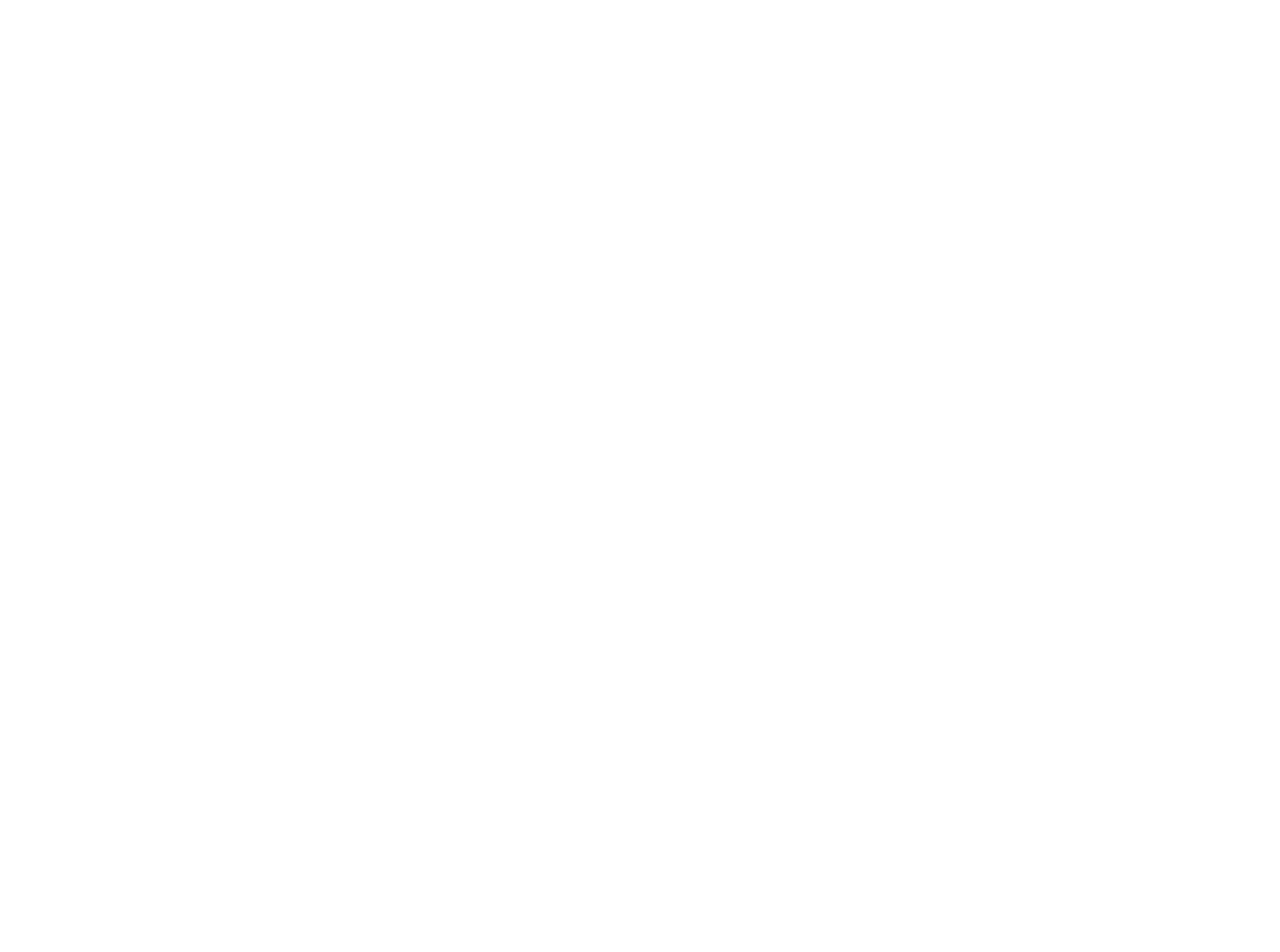
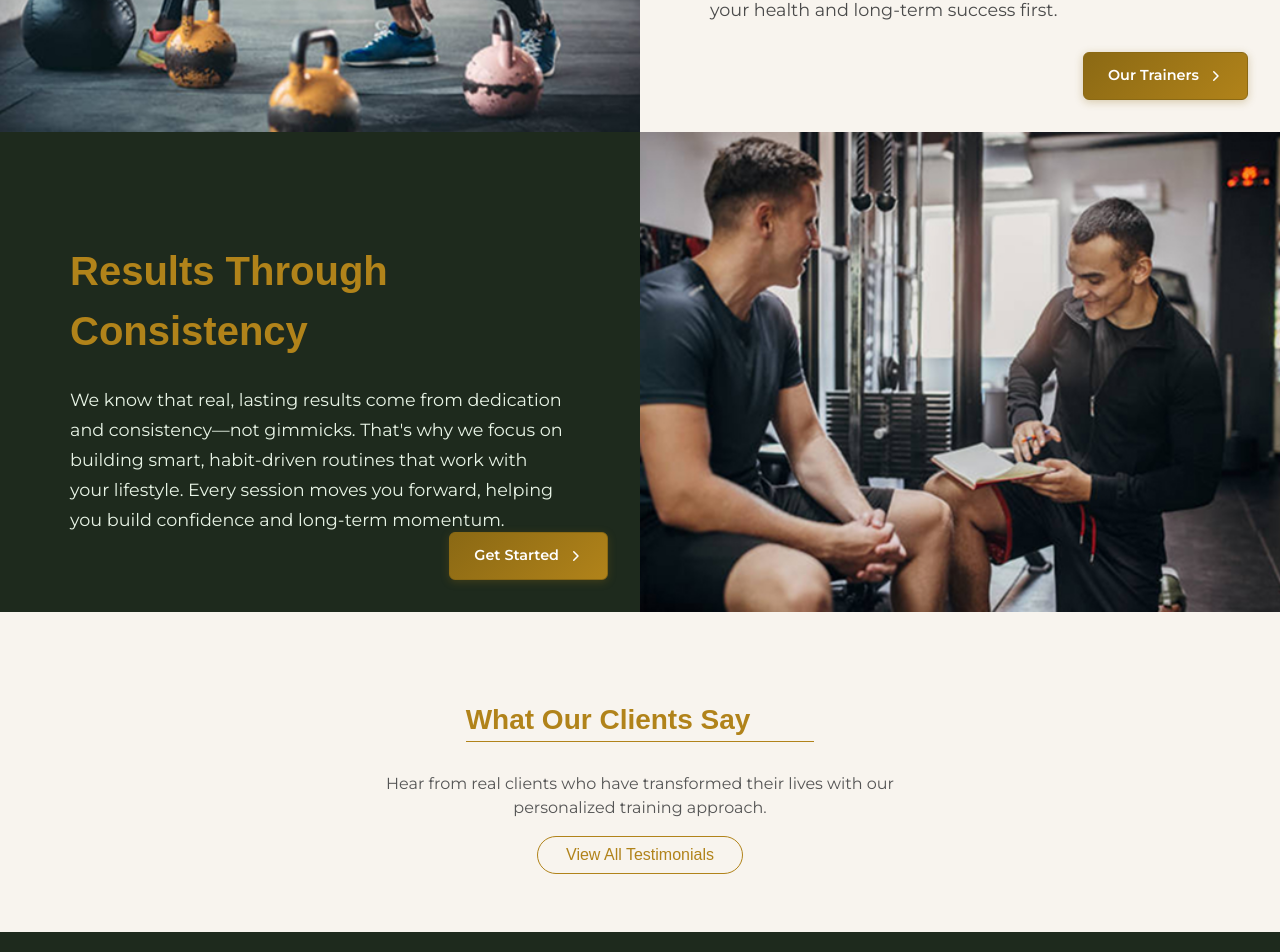
Before and after one commit to elysiumstrength/Elysiumstrength.github.io, a React (Vite) app: page / in a window 1280 px wide. Shown: the part 4460-5412 px from the top of the page. Before the commit the page ends 4000 px from the top, so only its background shows below. Built offline with nearby package versions, Linux system fonts and the light colour scheme; a web font is replaced by a local one.

Commit message:
full width value segments

```diff
--- /dev/null
+++ b/src/components/ValueSegmentFullWidth.css
@@ -0,0 +1,158 @@
+/* ValueSegmentFullWidth.css */
+.value-segment-full {
+    width: 100vw;
+    min-height: 60vh;
+    display: flex;
+    position: relative;
+}
+
+.value-segment-full__content {
+    width: 50%;
+    display: flex;
+    flex-direction: column;
+    align-items: center;
+    justify-content: center;
+    padding: 3rem 2rem;
+    position: relative;
+}
+
+.value-segment-full__text {
+    max-width: 500px;
+    text-align: left;
+}
+
+.value-segment-full__text h2 {
+    font-size: 2.5rem;
+    margin-bottom: 1.5rem;
+    font-weight: 600;
+}
+
+.value-segment-full__text p {
+    font-size: 1.1rem;
+    line-height: 1.7;
+    margin: 0;
+}
+
+.value-segment-full__image {
+    width: 50%;
+    background-size: cover;
+    background-position: center;
+    background-repeat: no-repeat;
+}
+
+/* Gold button styles */
+.value-segment-full__button {
+    position: absolute;
+    bottom: 2rem;
+    right: 2rem;
+    background: linear-gradient(135deg, #8B6914, #B1831A);
+    color: #ffffff;
+    padding: 0.75rem 1.5rem;
+    border-radius: 6px;
+    text-decoration: none;
+    font-weight: 600;
+    font-size: 0.9rem;
+    display: flex;
+    align-items: center;
+    gap: 0.5rem;
+    transition: all 0.3s ease;
+    box-shadow: 0 2px 8px rgba(139, 105, 20, 0.3);
+    border: 1px solid #8B6914;
+}
+
+.value-segment-full__button:hover {
+    background: linear-gradient(135deg, #6B4F0F, #8B6914);
+    transform: translateY(-2px);
+    box-shadow: 0 4px 12px rgba(139, 105, 20, 0.4);
+}
+
+.value-segment-full__chevron {
+    transition: transform 0.3s ease;
+}
+
+.value-segment-full__button:hover .value-segment-full__chevron {
+    transform: translateX(3px);
+}
+
+/* Green variant - text on left, image on right */
+.value-segment-full.green {
+    flex-direction: row;
+}
+
+.value-segment-full.green .value-segment-full__content {
+    background-color: #1E2A1D;
+    /* Dark green */
+    order: 1;
+}
+
+.value-segment-full.green .value-segment-full__text h2 {
+    color: #B1831A;
+}
+
+.value-segment-full.green .value-segment-full__text p {
+    color: #e8f4e6;
+}
+
+.value-segment-full.green .value-segment-full__image {
+    order: 2;
+}
+
+/* Beige variant - image on left, text on right */
+.value-segment-full.beige {
+    flex-direction: row;
+}
+
+.value-segment-full.beige .value-segment-full__content {
+    background-color: #F8F4EE;
+    /* Warm beige */
+    order: 2;
+}
+
+.value-segment-full.beige .value-segment-full__text h2 {
+    color: #2c2c2c;
+}
+
+.value-segment-full.beige .value-segment-full__text p {
+    color: #4a4a4a;
+}
+
+.value-segment-full.beige .value-segment-full__image {
+    order: 1;
+}
+
+/* Responsive design */
+@media (max-width: 768px) {
+    .value-segment-full {
+        flex-direction: column !important;
+        min-height: auto;
+    }
+
+    .value-segment-full__content,
+    .value-segment-full__image {
+        width: 100% !important;
+        order: unset !important;
+    }
+
+    .value-segment-full__image {
+        min-height: 300px;
+    }
+
+    .value-segment-full__content {
+        padding: 2rem 1.5rem;
+    }
+
+    .value-segment-full__text h2 {
+        font-size: 2rem;
+    }
+
+    .value-segment-full__text p {
+        font-size: 1rem;
+    }
+
+    .value-segment-full__button {
+        bottom: 1.5rem;
+        right: 1.5rem;
+        padding: 0.6rem 1.2rem;
+        font-size: 0.85rem;
+    }
+}
--- /dev/null
+++ b/src/components/ValueSegmentFullWidth.tsx
@@ -0,0 +1,41 @@
+// src/components/ValueSegmentFullWidth.tsx
+import './ValueSegmentFullWidth.css'
+
+type ValueSegmentFullWidthProps = {
+    imageUrl: string
+    heading: string
+    text: string
+    variant: 'green' | 'beige' // Determines color and image position
+    buttonText: string
+    buttonLink: string
+}
+
+export default function ValueSegmentFullWidth({
+    imageUrl,
+    heading,
+    text,
+    variant,
+    buttonText,
+    buttonLink,
+}: ValueSegmentFullWidthProps) {
+    return (
+        <div className={`value-segment-full ${variant}`}>
+            <div className="value-segment-full__content">
+                <div className="value-segment-full__text">
+                    <h2>{heading}</h2>
+                    <p>{text}</p>
+                </div>
+                <a href={buttonLink} className="value-segment-full__button">
+                    {buttonText}
+                    <svg className="value-segment-full__chevron" width="16" height="16" viewBox="0 0 16 16" fill="currentColor">
+                        <path d="M6.22 3.22a.75.75 0 0 1 1.06 0l4.25 4.25a.75.75 0 0 1 0 1.06l-4.25 4.25a.75.75 0 0 1-1.06-1.06L9.94 8 6.22 4.28a.75.75 0 0 1 0-1.06Z" />
+                    </svg>
+                </a>
+            </div>
+            <div
+                className="value-segment-full__image"
+                style={{ backgroundImage: `url(${imageUrl})` }}
+            />
+        </div>
+    )
+}
--- a/src/pages/Home.css
+++ b/src/pages/Home.css
@@ -116,7 +116,8 @@
 		background-color: rgba(0, 0, 0, 0.20);
 	}
 
-	.left, .right {
+	.left,
+	.right {
 		flex-grow: 1;
 		flex-basis: 0;
 	}
@@ -135,7 +136,7 @@
 		color: #B1831A;
 
 		margin: 0;
-		height:fit-content
+		height: fit-content
 	}
 }
 
@@ -181,6 +182,32 @@
 	flex-direction: column;
 	align-items: center;
 	justify-content: space-between;
+}
+
+section.testimonials {
+	/* temp */
+	height: 40vh;
+	padding-bottom: 6.25rem;
+
+	display: flex;
+	flex-direction: column;
+	align-items: center;
+	justify-content: space-between;
+}
+
+.testimonials__header {
+	width: fit-content;
+	padding-right: 4rem;
+
+	color: #B1831A;
+	border-bottom: 1px solid #B1831A;
+}
+
+.testimonials__text {
+	font-size: 1rem;
+	color: #555;
+	text-align: center;
+	max-width: 600px;
 }
 
 section.mission {
@@ -249,6 +276,11 @@
 	display: flex;
 	flex-direction: column;
 	gap: 2rem;
+}
+
+
+section.values-full-width {
+	padding: 0;
 }
 
 section.footer {
--- a/src/pages/Home.tsx
+++ b/src/pages/Home.tsx
@@ -1,5 +1,6 @@
 import TrainerCard from "../components/TrainerCard"
 import ValueSegment from "../components/ValueSegement"
+import ValueSegmentFullWidth from "../components/ValueSegmentFullWidth"
 
 import icon from "../assets/elysium_icon.png"
 import Mission from "../assets/Mission.jpg"
@@ -100,6 +101,40 @@
                 </div>
 
             </section>
+
+            {/* Full-width value segments version */}
+            <section className="values-full-width">
+                <ValueSegmentFullWidth
+                    imageUrl={Personalized_Excellence}
+                    heading="Personalized Excellence"
+                    text="We believe that every body is unique—so every workout should be, too. Our training programs are fully customized to align with your goals, lifestyle, and fitness level. With 1-on-1 attention and expert guidance, we ensure you make steady, sustainable progress at a pace that suits you."
+                    variant="green"
+                    buttonText="Learn More"
+                    buttonLink="/about"
+                />
+                <ValueSegmentFullWidth
+                    imageUrl={Integrity_Trust}
+                    heading="Integrity & Trust"
+                    text="Fitness is personal—and so is trust. We create a safe, judgment-free environment where transparency and honesty are at the heart of every session. Our certified trainers are committed to your wellbeing, always putting your health and long-term success first."
+                    variant="beige"
+                    buttonText="Our Trainers"
+                    buttonLink="/trainers"
+                />
+                <ValueSegmentFullWidth
+                    imageUrl={Results_Through_Consistency}
+                    heading="Results Through Consistency"
+                    text="We know that real, lasting results come from dedication and consistency—not gimmicks. That's why we focus on building smart, habit-driven routines that work with your lifestyle. Every session moves you forward, helping you build confidence and long-term momentum."
+                    variant="green"
+                    buttonText="Get Started"
+                    buttonLink="/consult"
+                />
+            </section>
+            {/* Client Testimonials Section */}
+            <section className="testimonials">
+                <h2 className="testimonials__header">What Our Clients Say</h2>
+                <p className="testimonials__text">Hear from real clients who have transformed their lives with our personalized training approach.</p>
+                <div className="button__secondary">View All Testimonials</div>
+            </section>
             <section className="footer">
                 <div className="company__info">
                     <div className="logo">
```
